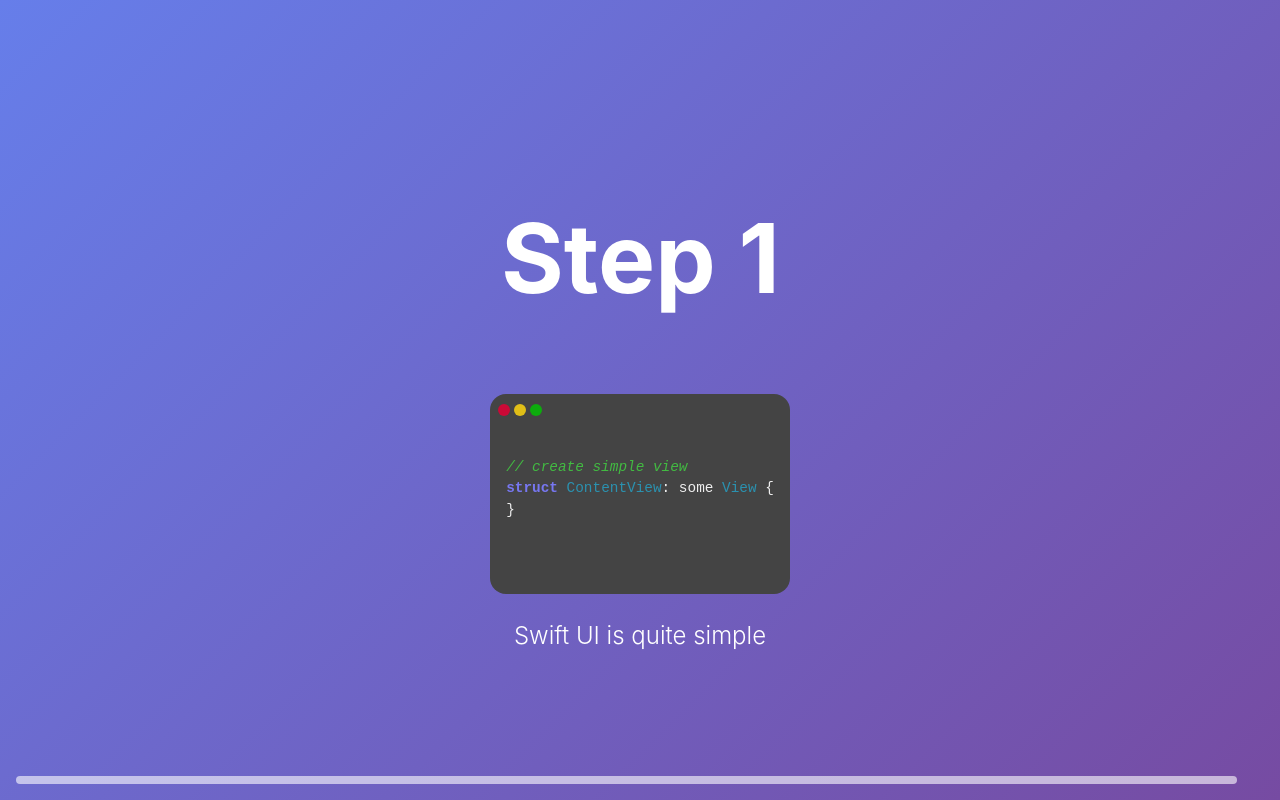
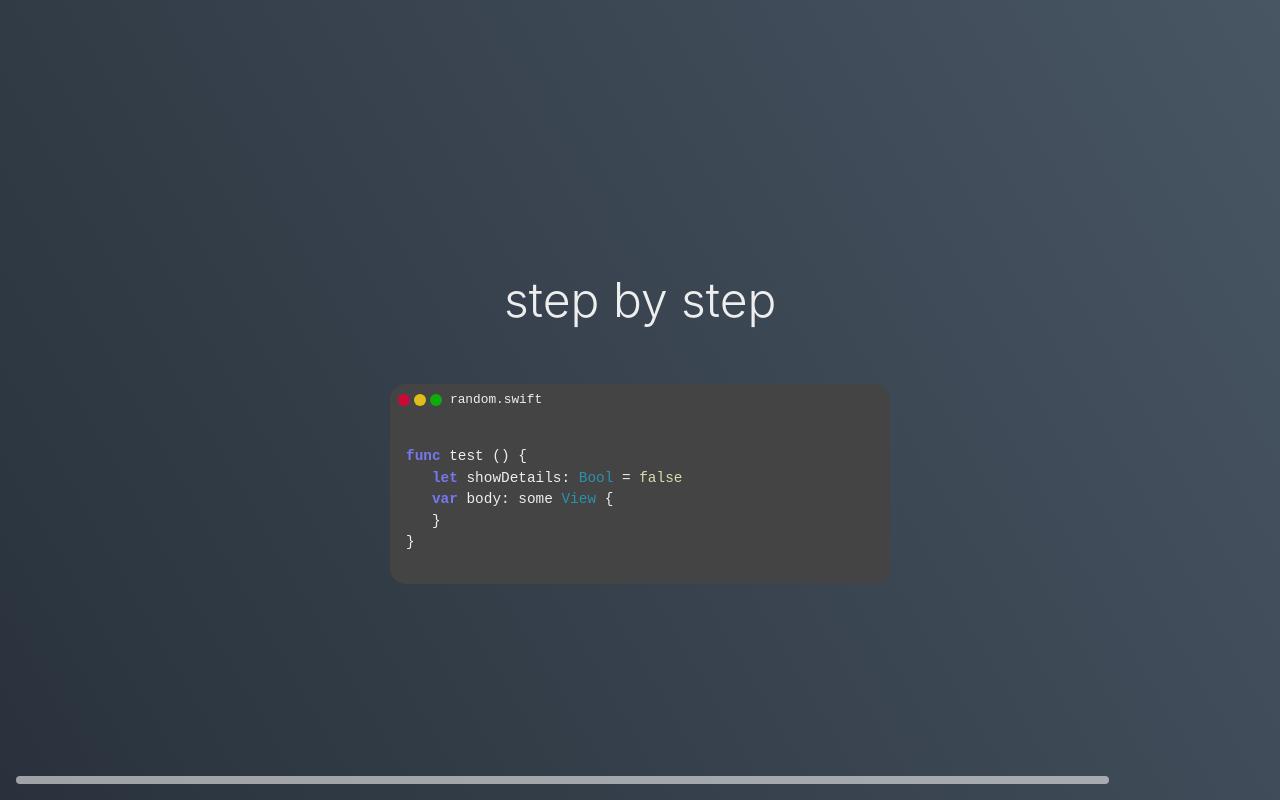
Before and after one commit to danielkagemann/coding, a React (Vite) app: page / in a window 1280 px wide. Built offline with nearby package versions, Linux system fonts and the light colour scheme.

Commit message:
added insertions as separate animation mode

```diff
--- a/public/generateRandom.json
+++ b/public/generateRandom.json
@@ -1,8 +1,9 @@
+[
   {
-  "window": {
+    "terminal": {
       "title": "random.swift"
     },
-  "title": {
+    "headline": {
       "text": "how to make **code** great again",
       "delay": 1,
       "animation": "flipInX"
@@ -18,3 +19,4 @@
       "speed": 20
     }
   }
+]
--- a/public/slides.json
+++ b/public/slides.json
@@ -1,57 +1,36 @@
 [
   {
-    "style": {
-      "background": "plum-plate",
-      "text": "#fff"
+    "terminal": {
+      "title": "random.swift",
+      "width": "500px"
     },
     "headline": {
-      "text": "# Step 1",
+      "text": "step by step",
+      "delay": 1,
       "animation": "flipInX"
     },
-    "subline": {
-      "text": "Swift UI is quite simple",
-      "animation": "fadeIn"
-    },
     "code": {
+      "text": "func test () {\n}",
       "language": "swift",
-      "text": "// create simple view\nstruct ContentView: some View {\n}"
-    },
-    "next": 2
-  },
-  {
-    "style": {
-      "background": "plum-plate",
-      "text": "#fff"
-    },
-    "headline": {
-      "text": "# Step 2",
-      "animation": "slideInLeft"
-    },
-    "subline": {
-      "text": "the body is main renderer",
-      "animation": "fadeIn"
-    },
-    "code": {
-      "language": "swift",
-      "text": "// create simple view\nstruct ContentView: some View {\n  var body: some View {\n  }\n}\n"
-    }
-  },
-  {
-    "style": {
-      "background": "plum-plate",
-      "text": "#fff"
-    },
-    "headline": {
-      "text": "# Step 3",
-      "animation": "slideInBottom"
-    },
-    "subline": {
-      "text": "Chaining functions",
-      "animation": "rotateInLeft"
-    },
-    "code": {
-      "language": "swift",
-      "text": "// create simple view\nstruct ContentView: some View {\n  var body: some View {\n    Text(\"Hello World\")\n        .font(.caption)\n        .bold()\n  }\n}\n"
+      "speed": 20,
+      "insertions": [
+        {
+          "pos": 15,
+          "text": "   let showDetails: Bool = false\n"
+        },{
+          "pos": 48,
+          "text": "   var body: some View {\n   }\n"
+        },{
+          "pos": 73,
+          "text": "      Text(\"hello world\")\n"
+        },{
+          "pos": 100,
+          "text": "         .bold() // make it bold\n"
+        },{
+          "pos": 134,
+          "text": "         .foreGroundStyle(.blue) // change color\n"
+        }
+      ]
     }
   }
 ]
--- a/src/App.tsx
+++ b/src/App.tsx
@@ -27,6 +27,7 @@ function App() {
         (sl.subline?.delay ?? 0) * 1000 +
         (sl.subline ? DURATION : 0) +
         sl.code.text.length * sl.code.speed +
+        ((sl.code.insertions ?? []).length * 1000) +
         (sl.next * 1000)) : 0;
 
     useEffect(() => {
--- a/src/components/Terminal.tsx
+++ b/src/components/Terminal.tsx
@@ -1,12 +1,47 @@
 import Typewriter from './Typewriter.tsx';
-import { ConfigurationSlide} from "../model/Configuration.ts";
-import {FC} from "react";
+import {ConfigurationSlide} from "../model/Configuration.ts";
+import {FC, useEffect, useState} from "react";
+import {$Highlighter} from "../model/Highlighter.ts";
 
 type Props = {
     data: ConfigurationSlide
 };
 
 const Terminal: FC<Props> = ({data}) => {
+    const insertions = data.code.insertions;
+    const [index, setIndex] = useState<number>(-1);
+    const [value, setValue] = useState<string>('');
+
+    useEffect(() => {
+        if (index === -1) {
+            setValue(data.code.text);
+            if (insertions) {
+                setTimeout(() => {
+                    setIndex(0);
+                }, 2000);
+            }
+        } else {
+            const list = insertions ?? [];
+            const {pos, text} = list[index];
+            const newValue = value.substring(0, pos) + text + value.substring(pos);
+            setValue(newValue);
+            if (index < list?.length - 1) {
+                setTimeout(() => {
+                    setIndex((id) => id + 1);
+                }, 2000);   // TODO delay is
+            }
+        }
+    }, [index]);
+
+    const renderCode = () => {
+        if (!insertions) {
+            return <pre><Typewriter text={value} language={data.code.language} speed={data.code.speed}/></pre>;
+        }
+        return <pre>
+            <code dangerouslySetInnerHTML={{__html: $Highlighter.forLanguage(data.code.language, value)}}/>
+        </pre>
+    };
+
     return (
         <div className="mac--window" style={{width: data.terminal.width}}>
             <div className="header">
@@ -20,7 +55,7 @@ const Terminal: FC<Props> = ({data}) => {
             </div>
 
             <div className="code">
-                <Typewriter text={data.code.text} language={data.code.language} speed={data.code.speed}/>
+                {renderCode()}
             </div>
         </div>
     );
--- a/src/components/Typewriter.tsx
+++ b/src/components/Typewriter.tsx
@@ -23,9 +23,8 @@ const Typewriter: FC<Props> = ({text, language, speed = 30}) => {
         }
     }, [index, speed, text.length]);
 
-    return <pre>
-        <code dangerouslySetInnerHTML={{__html: $Highlighter.forLanguage(language, text.substring(0, index))}}/>
-    </pre>;
+    return <code dangerouslySetInnerHTML={{__html: $Highlighter.forLanguage(language, text.substring(0, index))}}/>
+
 }
 
 export default Typewriter;
--- a/src/model/Configuration.ts
+++ b/src/model/Configuration.ts
@@ -1,4 +1,9 @@
 import {z} from "zod";
+
+export const insertionSchema = z.object({
+    pos: z.number(),
+    text: z.string()
+})
 
 export const slideSchema = z.object({
     terminal: z.object({
@@ -23,7 +28,8 @@ export const slideSchema = z.object({
     code: z.object({
         text: z.string().default(""),
         language: z.string(),
-        speed: z.number().default(50)
+        speed: z.number().default(50),
+        insertions: z.array(insertionSchema).optional()
     }),
     next: z.number().int().min(0).max(5).default(2),
 });
```
Also changed, not shown: public/swift-ui.json (added, +57 -0 lines), public/typescript-fix-width.json (+4 -3 lines). Lines whose indentation alone changed are shown as unchanged.
